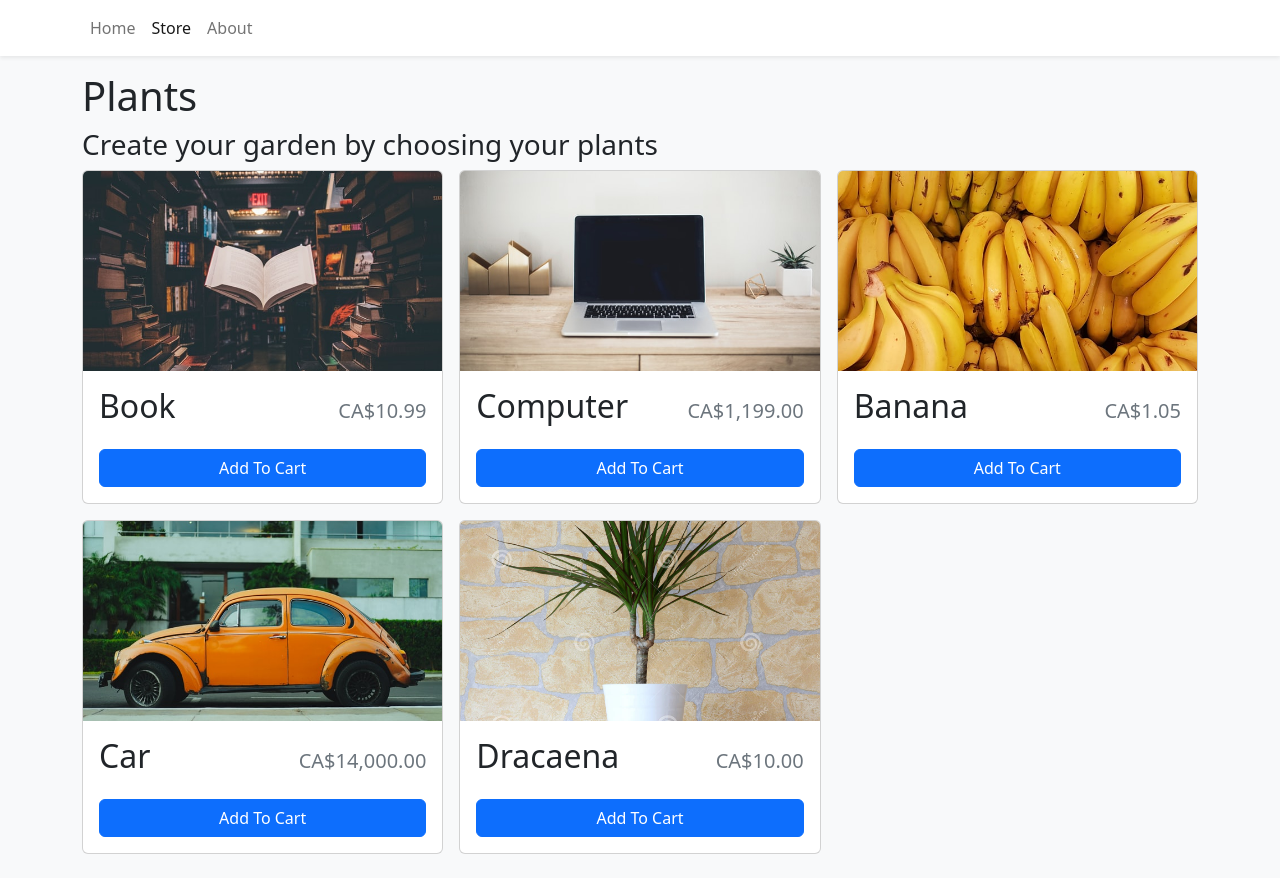
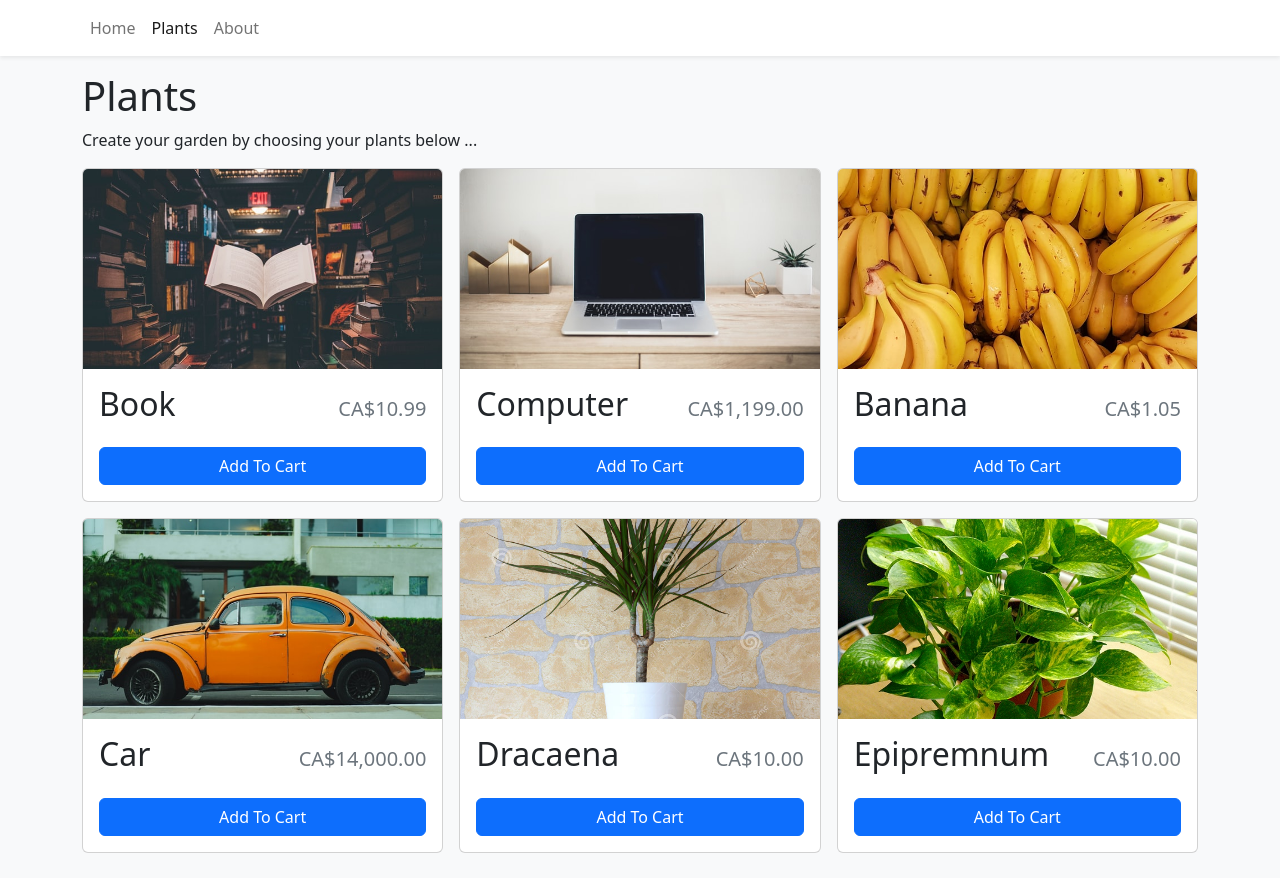
Before and after one commit to hseiji/green-room-app, a React (Vite) app: page /store in a window 1280 px wide. Built offline with nearby package versions, Linux system fonts and the light colour scheme.

Commit message:
change vivarium icon

```diff
--- a/src/components/Navbar.tsx
+++ b/src/components/Navbar.tsx
@@ -12,7 +12,7 @@ export function Navbar() {
             Home
           </Nav.Link>
           <Nav.Link to="/store" as={NavLink}>
-            Store
+            Plants
           </Nav.Link>
           <Nav.Link to="/about" as={NavLink}>
             About
@@ -27,10 +27,17 @@ export function Navbar() {
           >
             <svg
               xmlns="http://www.w3.org/2000/svg"
-              viewBox="0 0 576 512"
-              fill="currentColor"
+              width="24"
+              height="24"
+              viewBox="0 0 24 24"
+              fill="none"
+              stroke="#7ed321"
+              stroke-width="2"
+              stroke-linecap="round"
+              stroke-linejoin="round"
             >
-              <path d="M96 0C107.5 0 117.4 8.19 119.6 19.51L121.1 32H541.8C562.1 32 578.3 52.25 572.6 72.66L518.6 264.7C514.7 278.5 502.1 288 487.8 288H170.7L179.9 336H488C501.3 336 512 346.7 512 360C512 373.3 501.3 384 488 384H159.1C148.5 384 138.6 375.8 136.4 364.5L76.14 48H24C10.75 48 0 37.25 0 24C0 10.75 10.75 0 24 0H96zM128 464C128 437.5 149.5 416 176 416C202.5 416 224 437.5 224 464C224 490.5 202.5 512 176 512C149.5 512 128 490.5 128 464zM512 464C512 490.5 490.5 512 464 512C437.5 512 416 490.5 416 464C416 437.5 437.5 416 464 416C490.5 416 512 437.5 512 464z" />
+              <circle cx="12" cy="12" r="5" />
+              <path d="M12 1v2M12 21v2M4.2 4.2l1.4 1.4M18.4 18.4l1.4 1.4M1 12h2M21 12h2M4.2 19.8l1.4-1.4M18.4 5.6l1.4-1.4" />
             </svg>
             <div
               className="rounded-circle bg-danger d-flex justify-content-center align-items-center"
--- a/src/data/items.json
+++ b/src/data/items.json
@@ -28,5 +28,11 @@
     "name": "Dracaena",
     "price": 10,
     "imgUrl": "/images/dracaena.jpeg"
+  },
+  {
+    "id": 6,
+    "name": "Epipremnum",
+    "price": 10,
+    "imgUrl": "/images/epipremnum.jpg"
   }
 ]
--- a/src/pages/Store.tsx
+++ b/src/pages/Store.tsx
@@ -6,7 +6,7 @@ export function Store() {
   return (
     <>
       <h1>Plants</h1>
-      <h3>Create your garden by choosing your plants</h3>
+      <p>Create your garden by choosing your plants below ...</p>
       <Row xs={1} md={2} lg={3} className="g-3">
         {storeItems.map((item) => (
           <Col>
```
Also changed, not shown: public/images/epipremnum.jpg (added).
